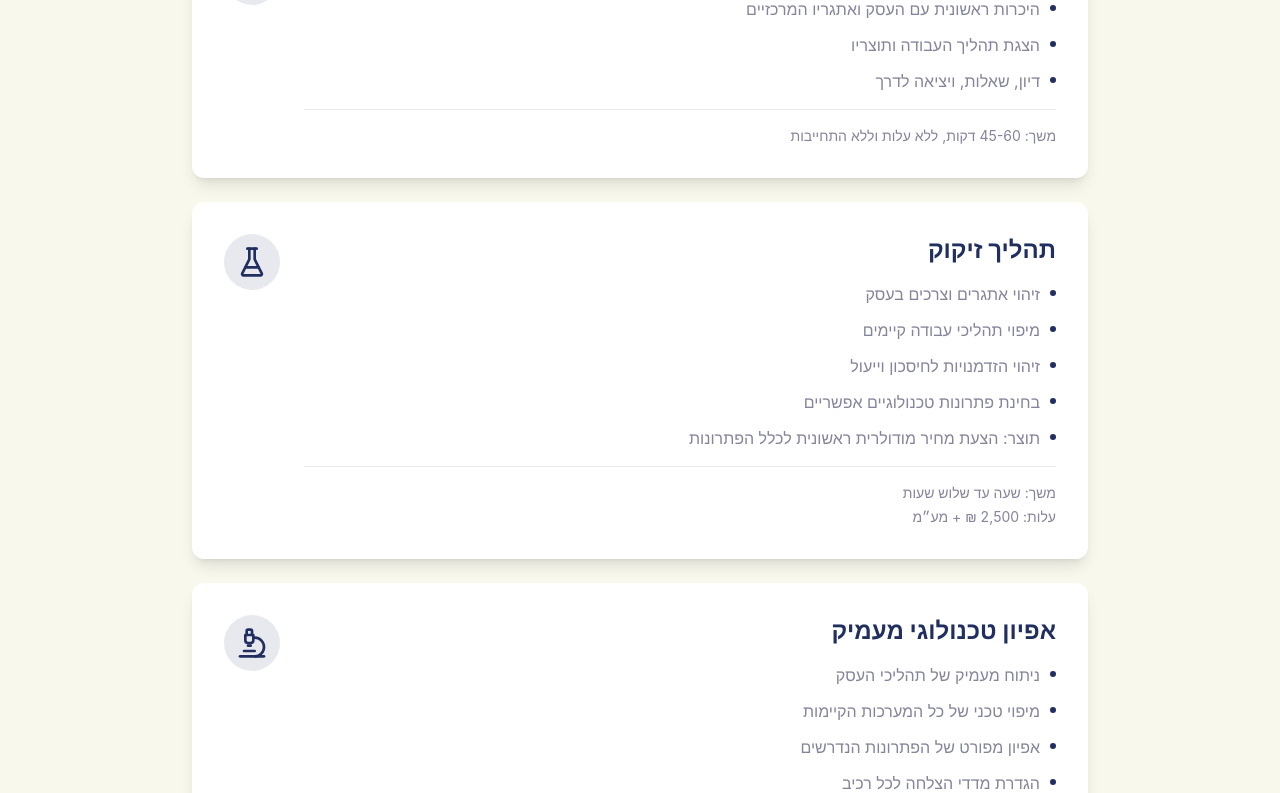
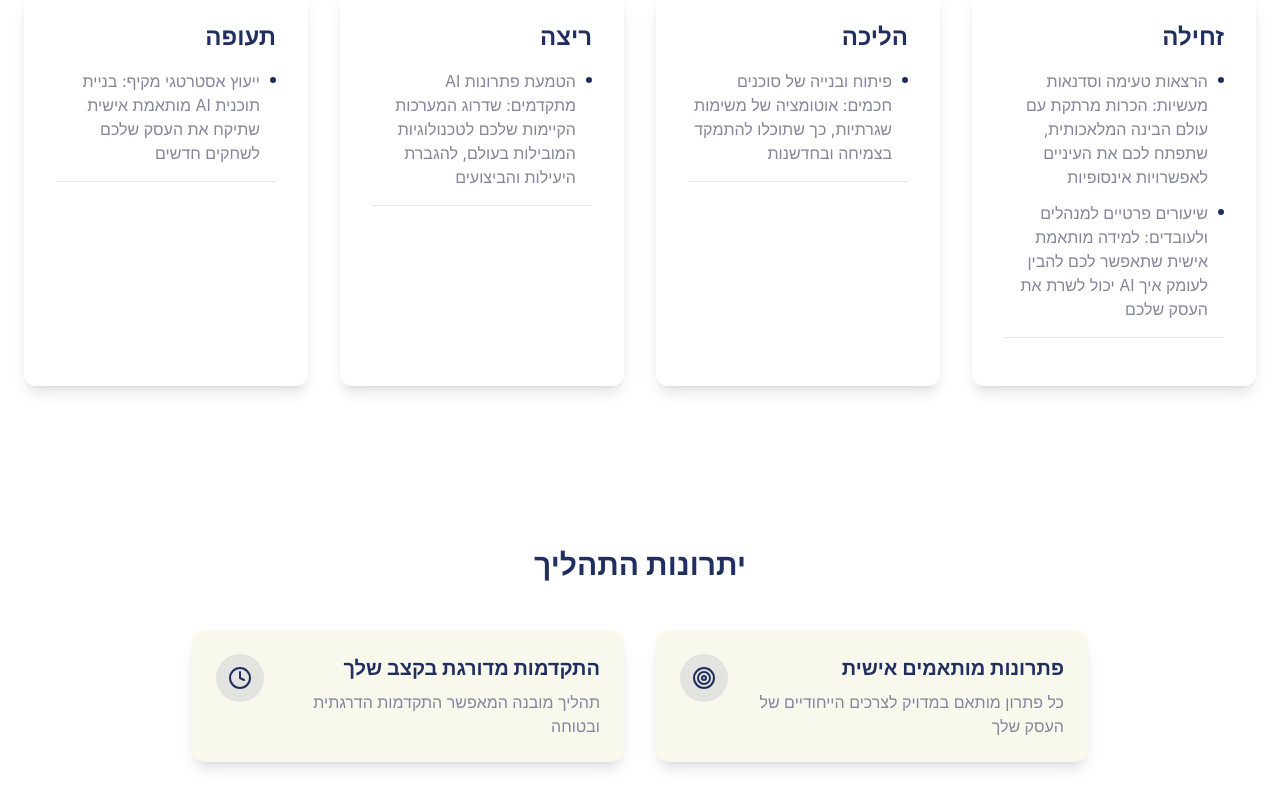
Before and after one commit to contactxpai/github-mwsh3z, a React (Vite) app: page /next-gen-business in a window 1280 px wide. Shown: the part 687-1480 px from the top of the page. Built offline with nearby package versions, Linux system fonts and the light colour scheme.

Commit message:
refactor: align ProcessSteps with HowToStart and WhyChooseUs patterns

```diff
--- a/src/components/ngb/ProcessSteps.tsx
+++ b/src/components/ngb/ProcessSteps.tsx
@@ -1,66 +1,16 @@
 import React from 'react';
-import { Sparkles, FlaskConical, Microscope, Rocket } from 'lucide-react';
 import { useLanguage } from '../../contexts/LanguageContext';
 import { DirectionalText } from '../DirectionalText';
-
-const steps = [
-  {
-    icon: Sparkles,
-    title: "ניצוץ ראשוני (פגישת היכרות)",
-    bullets: [
-      "היכרות ראשונית עם העסק ואתגריו המרכזיים",
-      "הצגת תהליך העבודה ותוצריו",
-      "דיון, שאלות, ויציאה לדרך"
-    ],
-    notes: ["משך: 45-60 דקות, ללא עלות וללא התחייבות"]
-  },
-  {
-    icon: FlaskConical,
-    title: "תהליך זיקוק",
-    bullets: [
-      "זיהוי אתגרים וצרכים בעסק",
-      "מיפוי תהליכי עבודה קיימים",
-      "זיהוי הזדמנויות לחיסכון וייעול",
-      "בחינת פתרונות טכנולוגיים אפשריים",
-      "תוצר: הצעת מחיר מודולרית ראשונית לכלל הפתרונות"
-    ],
-    notes: [
-      "משך: שעה עד שלוש שעות",
-      "עלות: 2,500 ₪ + מע״מ"
-    ]
-  },
-  {
-    icon: Microscope,
-    title: "אפיון טכנולוגי מעמיק",
-    bullets: [
-      "ניתוח מעמיק של תהליכי העסק",
-      "מיפוי טכני של כל המערכות הקיימות",
-      "אפיון מפורט של הפתרונות הנדרשים",
-      "הגדרת מדדי הצלחה לכל רכיב",
-      "תכנית עבודה מפורטת עם סדרי עדיפויות",
-      "תוצר: הצעת מחיר סופית ומפורטת לכל מודול"
-    ],
-    notes: ["עלות: 8,000 ₪ + מע״מ (יקוזז במקרה של התקדמות לשלב ההמראה)"]
-  },
-  {
-    icon: Rocket,
-    title: "המראה",
-    bullets: [
-      "יישום הדרגתי של הפתרונות",
-      "הדרכה והטמעה מקיפה",
-      "מעקב ומדידת תוצאות"
-    ]
-  }
-];
+import { getContent } from '../../data/translations';
 
 interface ProcessStepProps {
-  icon: React.ElementType;
+  number: number;
   title: string;
   bullets: string[];
   notes?: string[];
 }
 
-const ProcessStep = ({ icon: Icon, title, bullets, notes }: ProcessStepProps) => {
+const ProcessStep = ({ number, title, bullets, notes }: ProcessStepProps) => {
   const { language } = useLanguage();
   const textAlign = language === 'he' ? 'text-right' : 'text-left';
   const isRTL = language === 'he';
@@ -68,10 +18,6 @@ const ProcessStep = ({ icon: Icon, title, bullets, notes }: ProcessStepProps) =>
   return (
     <div className="bg-white rounded-xl p-8 shadow-lg hover:shadow-xl transition-all duration-300">
       <DirectionalText className={textAlign}>
-        <div className={`flex items-start ${isRTL ? 'flex-row-reverse' : 'flex-row'} gap-6`}>
-          <div className="bg-[#202f5f]/10 p-3 rounded-full shrink-0">
-            <Icon className="h-8 w-8 text-[#202f5f]" />
-          </div>
         <div className="flex-1">
           <h3 className="text-2xl font-bold text-[#202f5f] mb-4">{title}</h3>
           <ul className="space-y-3 mb-4">
@@ -90,7 +36,6 @@ const ProcessStep = ({ icon: Icon, title, bullets, notes }: ProcessStepProps) =>
             </div>
           )}
         </div>
-        </div>
       </DirectionalText>
     </div>
   );
@@ -98,19 +43,27 @@ const ProcessStep = ({ icon: Icon, title, bullets, notes }: ProcessStepProps) =>
 
 export default function ProcessSteps() {
   const { language } = useLanguage();
-  const textAlign = language === 'he' ? 'text-right' : 'text-left';
+  const content = getContent(language);
+  const items = content.whyChooseUs.stages.items;
 
   return (
-    <section className="py-24 bg-[#f9f8ed]">
+    <div className="py-16 bg-white">
       <div className="container mx-auto px-6">
-        <DirectionalText className={textAlign}>
-          <div className="max-w-4xl mx-auto space-y-6">
-            {steps.map((step, index) => (
-              <ProcessStep key={index} {...step} />
+        <h2 className="text-4xl font-bold text-center text-[#202f5f] mb-16">
+          <DirectionalText>{content.whyChooseUs.stages.title}</DirectionalText>
+        </h2>
+        <div className={`grid grid-cols-1 md:grid-cols-4 gap-8 flex flex-col ${language === 'en' ? 'md:flex-row-reverse' : 'md:flex-row'}`}>
+          {items.map((step, index) => (
+            <ProcessStep
+              key={index}
+              number={index + 1}
+              title={step.title}
+              bullets={[...step.points]}
+              notes={[]}
+            />
           ))}
         </div>
-        </DirectionalText>
       </div>
-    </section>
+    </div>
   );
 }
```
Lines whose indentation alone changed are shown as unchanged.
